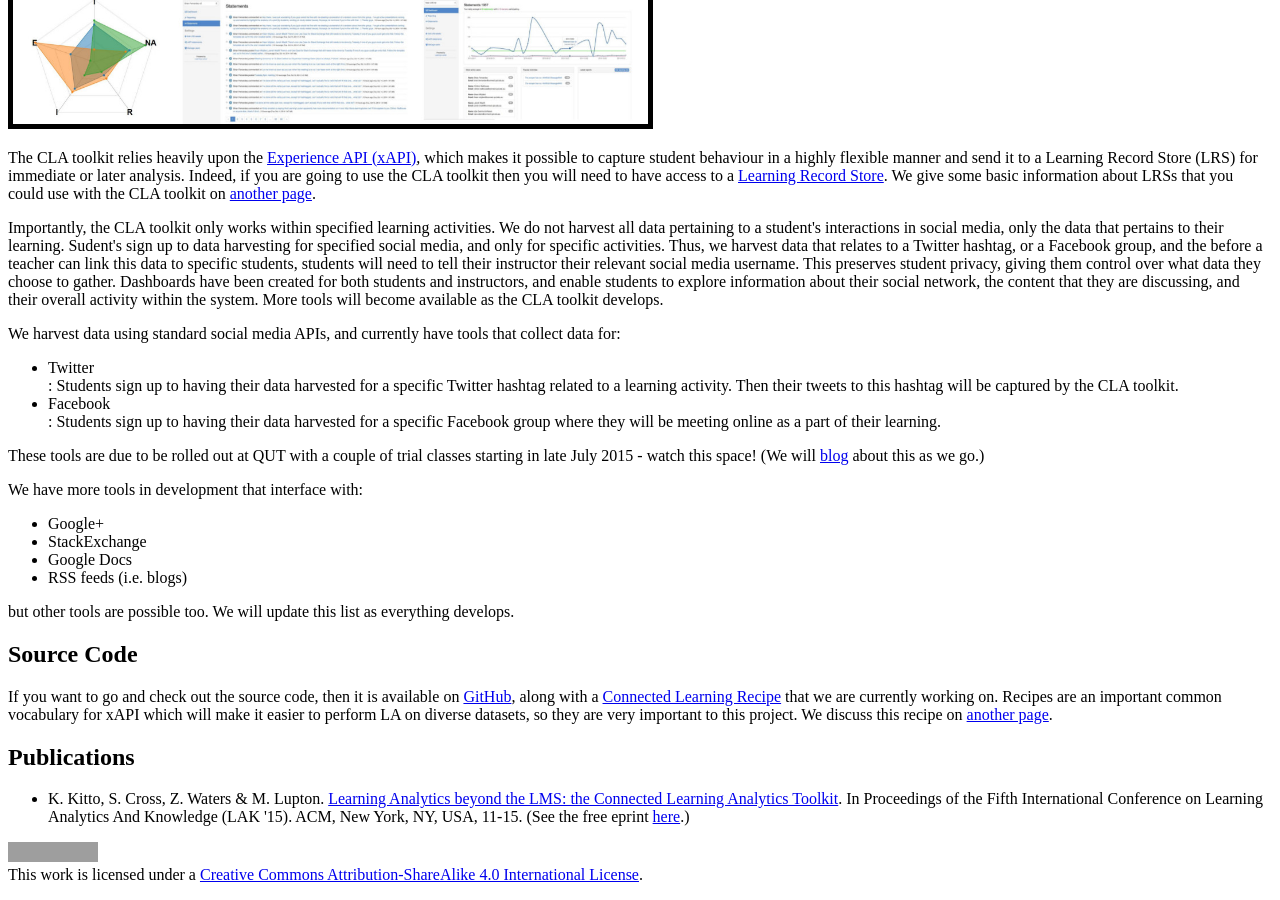
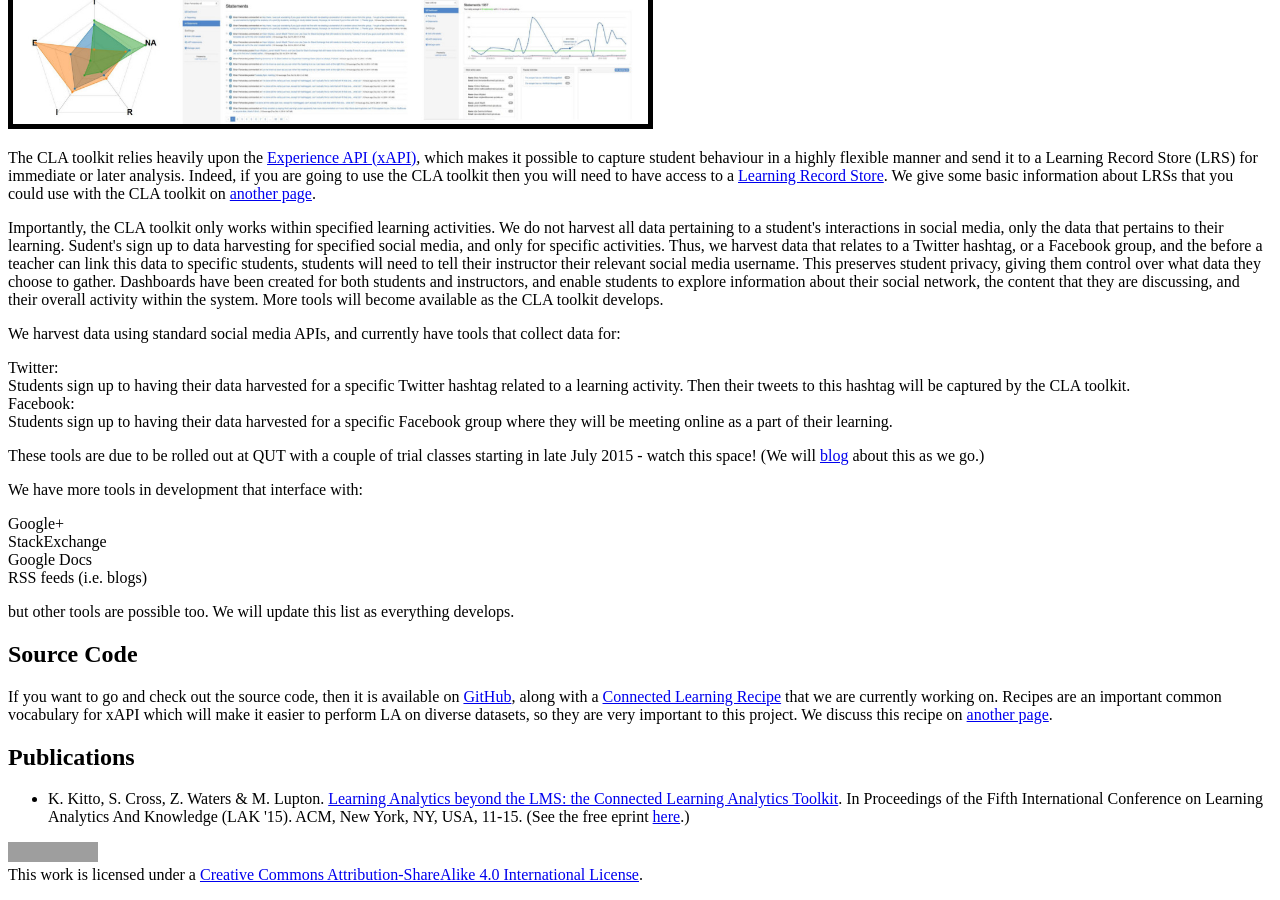
Before and after one commit to kirstykitto/beyondLMS, a Jekyll site: the page built from pages/clatoolkit.md, in a window 1280 px wide and 900 px high, scrolled down 945 px. Built offline with Jekyll 4.4.1, drawn with Linux system fonts in a browser that asks for light colours; comment, search, counter and statistics services are not loaded; grey boxes are pictures that could not be loaded.

Commit message:
formatting and contact list additions

```diff
--- a/pages/clatoolkit.md
+++ b/pages/clatoolkit.md
@@ -39,20 +39,20 @@ description: ""
 </p>
 <p>
 	We harvest data using standard social media APIs, and currently have tools that collect data for:
-	<ul>
-		<li>Twitter</li>: Students sign up to having their data harvested for a specific Twitter hashtag related to a learning activity. Then their tweets to this hashtag will be captured by the CLA toolkit.
-		<li>Facebook</li>: Students sign up to having their data harvested for a specific Facebook group where they will be meeting online as a part of their learning.
-	</ul>
+	<dl>
+		<dt>Twitter:</dt> Students sign up to having their data harvested for a specific Twitter hashtag related to a learning activity. Then their tweets to this hashtag will be captured by the CLA toolkit.
+		<dt>Facebook:</dt> Students sign up to having their data harvested for a specific Facebook group where they will be meeting online as a part of their learning.
+	</dl>
 	These tools are due to be rolled out at QUT with a couple of trial classes starting in late July 2015 - watch this space! (We will <a href="/archive.html">blog</a> about this as we go.)
 </p>
 <p>
 	We have more tools in development that interface with:
-	<ul>
-		<li>Google+</li>
-		<li>StackExchange</li>
-		<li>Google Docs</li>
-		<li>RSS feeds (i.e. blogs)</li>
-	</ul>
+	<dl>
+		<dt>Google+</dt>
+		<dt>StackExchange</dt>
+		<dt>Google Docs</dt>
+		<dt>RSS feeds (i.e. blogs)</dt>
+	</dl>
 	but other tools are possible too. We will update this list as everything develops.
 </p>
 
```
Also changed, not shown: pages/contact.md (+1 -0 lines), 4 other files.
